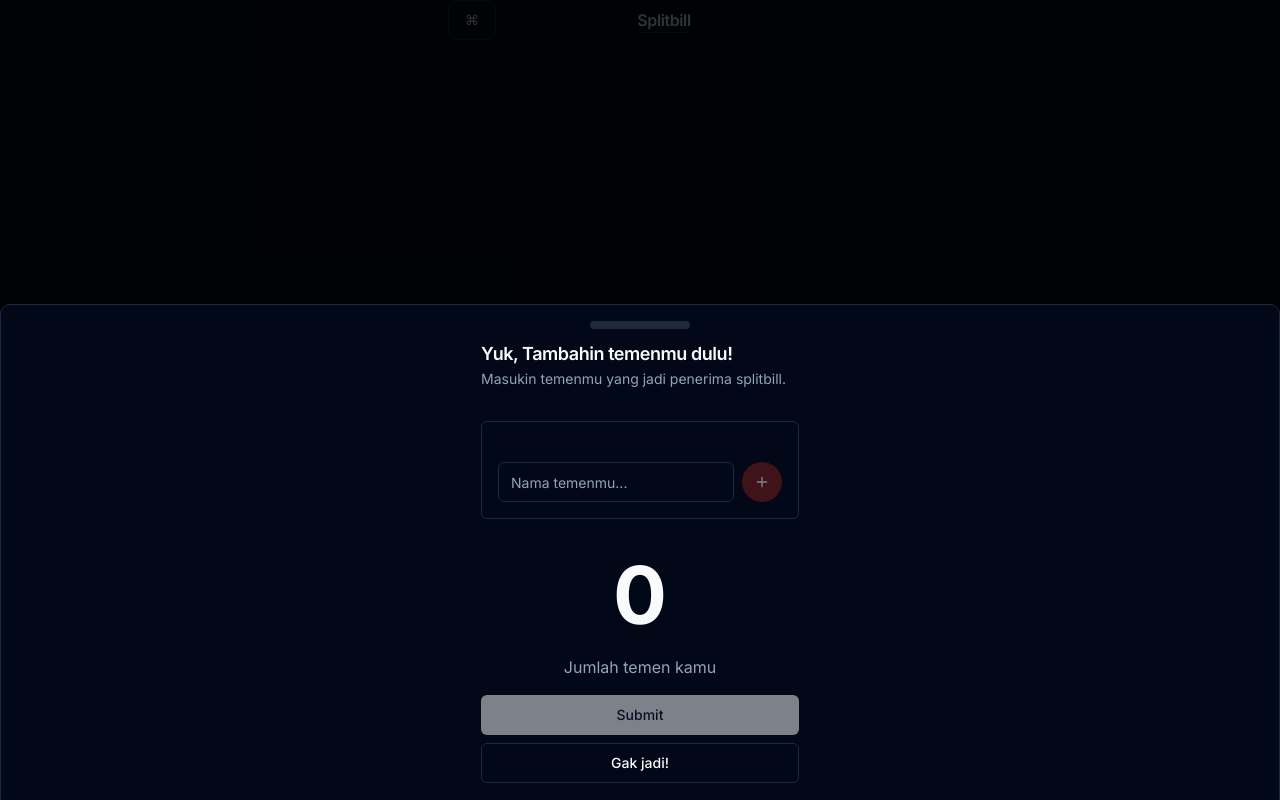
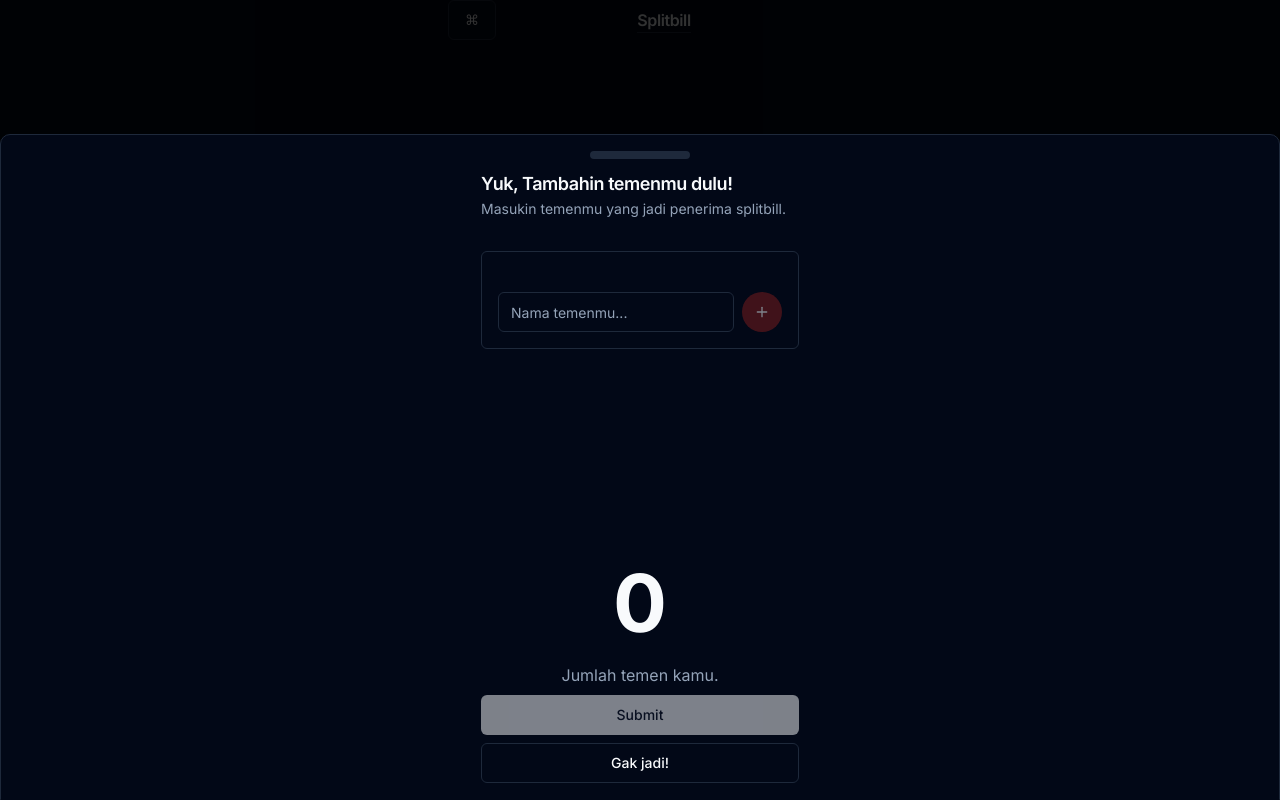
Before and after one commit to nalendrooo/splitbills, a Next.js app: page / in a window 1280 px wide. Both pictures are taken after a click on the button "Tambah penerima dulu!". Built offline with nearby package versions, Linux system fonts and the light colour scheme.

Commit message:
fixing: add users drawer

```diff
--- a/app/page.tsx
+++ b/app/page.tsx
@@ -9,9 +9,9 @@ import { useAtomValue } from 'jotai'
 
 const Home = () => {
   const users = useAtomValue(usersAtom)
-console.log(users)
+
   return (
-    <div className='max-w-sm mx-auto min-h-screen'>
+    <div className='max-w-sm mx-auto'>
       <Header />
       {users.length > 1 ? <CreateBillView /> : <AddPeopleView />}
     </div>
--- a/features/home/components/Drawer/FormAddPeopleDrawer.tsx
+++ b/features/home/components/Drawer/FormAddPeopleDrawer.tsx
@@ -1,5 +1,17 @@
 'use client'
 
+import {
+    AlertDialog,
+    AlertDialogAction,
+    AlertDialogCancel,
+    AlertDialogContent,
+    AlertDialogDescription,
+    AlertDialogFooter,
+    AlertDialogHeader,
+    AlertDialogTitle,
+    AlertDialogTrigger,
+} from "@/components/ui/alert-dialog"
+import { Badge } from "@/components/ui/badge"
 import { Button } from '@/components/ui/button'
 import {
     Drawer,
@@ -12,29 +24,10 @@ import {
     DrawerTrigger,
 } from "@/components/ui/drawer"
 import { Input } from '@/components/ui/input'
-import { Minus, Plus } from "lucide-react"
+import { usersAtom } from '@/lib/atom'
+import { useSetAtom } from 'jotai'
+import { Plus } from "lucide-react"
 import { useState } from 'react'
-import { ScrollArea } from '@/components/ui/scroll-area'
-import { usersAtom } from '@/lib/atom'
-import { useAtom, useSetAtom } from 'jotai'
-import { Badge } from "@/components/ui/badge"
-import { placeholder, placeholder2 } from '../../constants/constant'
-import {
-    Popover,
-    PopoverContent,
-    PopoverTrigger,
-} from "@/components/ui/popover"
-import {
-    AlertDialog,
-    AlertDialogAction,
-    AlertDialogCancel,
-    AlertDialogContent,
-    AlertDialogDescription,
-    AlertDialogFooter,
-    AlertDialogHeader,
-    AlertDialogTitle,
-    AlertDialogTrigger,
-} from "@/components/ui/alert-dialog"
 
 import { Alert, AlertDescription, AlertTitle } from "@/components/ui/alert"
 
@@ -57,15 +50,6 @@ const FormAddPeopleDrawer = () => {
 
         setInput(value)
     }
-
-    // const handleDeleteInput = (index: number) => {
-    //     const newInput = input.filter((_, i) => i !== index)
-    //     setInput(newInput)
-    // }
-
-    // const isDisabled = () => {
-    //     return input.length <= 1 || input.some(item => item === '')
-    // }
 
     const handleSubmit = () => {
         setUsersAtom(users)
@@ -93,21 +77,22 @@ const FormAddPeopleDrawer = () => {
     return (
         <>
 
-            <Drawer>
+            <Drawer >
                 <DrawerTrigger asChild>
                     <Button>Tambah penerima dulu!</Button>
                 </DrawerTrigger>
 
                 <DrawerContent >
 
-                    <div className="mx-auto min-w-sm max-w-sm">
+                    <div className="mx-auto min-w-sm max-w-sm flex  flex-col " style={{ minHeight: '80vh ' }}>
                         <DrawerHeader>
                             <DrawerTitle>Yuk, Tambahin temenmu dulu!</DrawerTitle>
                             <DrawerDescription>Masukin temenmu yang jadi penerima splitbill.</DrawerDescription>
                         </DrawerHeader>
+
                         <div className="p-4 ">
                             <div className="rounded-md border p-4 gap-2  flex flex-col ">
-                                <div className='max-w-sm gap-2 flex flex-wrap justify-center items-center pb-4'>
+                                <div className='max-w-sm  gap-2 flex justify-center items-center pb-4' style={{ flexWrap: 'wrap' }}>
                                     {users.map((item, index) => (
                                         <>
                                             <AlertDialog key={index}>
@@ -173,6 +158,14 @@ const FormAddPeopleDrawer = () => {
 
                             </div>
 
+                            {users.length === 1 &&
+                                <Alert className='mt-4'>
+                                    <AlertDescription>
+                                        <p className='text-xs'>Minimal 2 temen dulu buat lanjut!</p>
+                                    </AlertDescription>
+                                </Alert>
+                            }
+
                             {users.length > 0 &&
                                 <Alert className='mt-4'>
                                     <AlertTitle>
@@ -181,66 +174,21 @@ const FormAddPeopleDrawer = () => {
                                     <AlertDescription>
                                         <p className='text-xs'>Klik nama temen kamu yang mau dihapus, terus "Ya"</p>
                                     </AlertDescription>
-                                </Alert>}
+                                </Alert>
+                            }
 
                         </div>
 
-                        {/* <div className="p-4 ">
-                        <ScrollArea type='scroll' className="max-h-72 overflow-scroll rounded-md border p-4">
-                            <div className='gap-2 flex flex-col'>
-
-                                {input.map((item, index) => (
-                                    <div className="flex items-center justify-center gap-2" key={index}>
-                                        <Input
-                                            placeholder='Nama temenmu...'
-                                            type='text'
-                                            value={item}
-                                            onChange={e => handleInputChange(index, e.target.value)}
-                                        />
-                                        <Button
-                                            variant="destructive"
-                                            size="icon"
-                                            className=" shrink-0 rounded-full"
-                                            onClick={() => handleDeleteInput(index)}
-                                            disabled={input.length === 1}
-                                        >
-                                            <Minus className="h-4 w-4" />
-                                        </Button>
-                                    </div>
-                                ))}
-
-                            </div>
-
-                        </ScrollArea>
-
-
-                        <div className="mt-4 h-[120px]">
-                            <div className="flex items-center justify-center ">
-
-                                <Button
-                                    variant="outline"
-                                    size="icon"
-                                    className="shrink-0 rounded-full"
-                                    onClick={() => setInput(prev => [...prev, ''])}
-                                >
-                                    <Plus className="h-4 w-4" />
-                                </Button>
-                            </div>
-                        </div>
-                    </div> */}
-
+                        <DrawerFooter>
                             <div className="flex-1 text-center">
                                 <div className="text-7xl font-bold tracking-tighter" style={{ fontSize: '5rem', fontWeight: 'bold' }}>
                                     {users.length}
                                 </div>
                                 <div className="text-[0.70rem] uppercase text-muted-foreground">
-                                Jumlah temen kamu
+                                    Jumlah temen kamu.
                                 </div>
                             </div>
-
-                        <DrawerFooter>
                             <Button
-                                // disabled={isDisabled()}
                                 disabled={users.length < 2}
                                 onClick={handleSubmit}
                             >Submit</Button>
```
Lines whose indentation alone changed are shown as unchanged.
